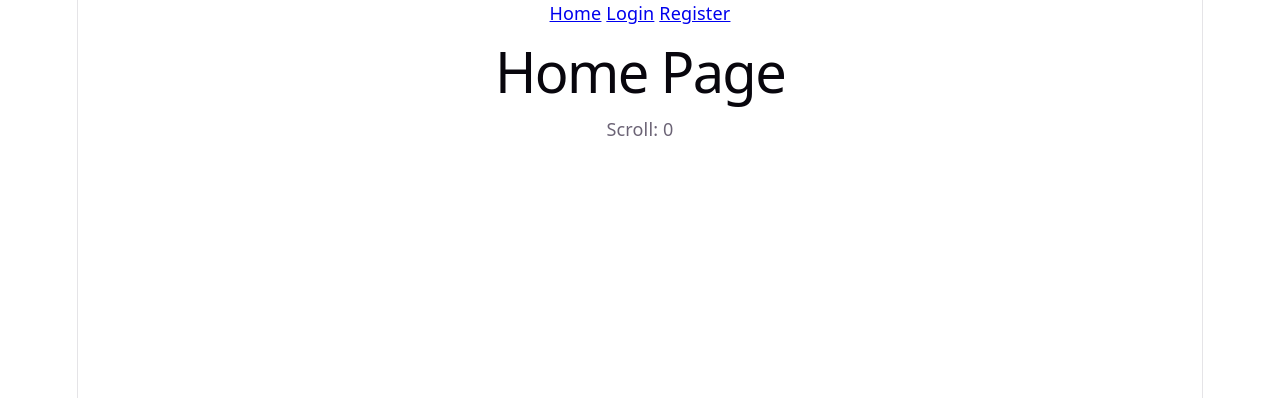
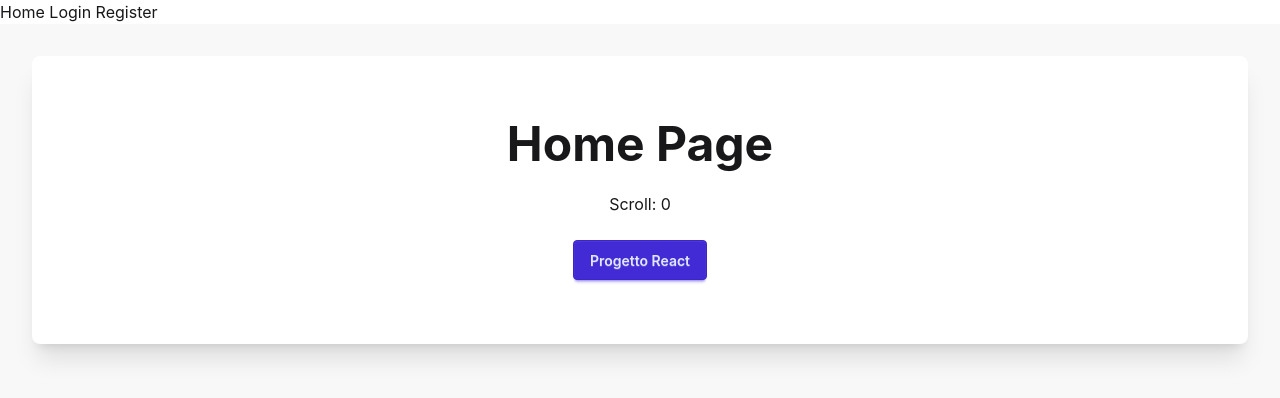
Before and after one commit to marconaccarato28-max/Selfwork-React-Router, a React (Vite) app: page / in a window 1280 px wide. Shown: the top 398 px of the page. Built offline with nearby package versions, Linux system fonts and the light colour scheme.

Commit message:
Selfwork Tailwind e daisyUI completato

```diff
--- a/package.json
+++ b/package.json
@@ -10,9 +10,12 @@
     "preview": "vite preview"
   },
   "dependencies": {
+    "@tailwindcss/vite": "^4.3.3",
+    "daisyui": "^5.7.47",
     "react": "^19.2.8",
     "react-dom": "^19.2.8",
-    "react-router-dom": "^7.18.4"
+    "react-router-dom": "^7.18.4",
+    "tailwindcss": "^4.3.3"
   },
   "devDependencies": {
     "@types/react": "^19.2.18",
--- a/src/index.css
+++ b/src/index.css
@@ -1,111 +1,2 @@
-:root {
-  --text: #6b6375;
-  --text-h: #08060d;
-  --bg: #fff;
-  --border: #e5e4e7;
-  --code-bg: #f4f3ec;
-  --accent: #aa3bff;
-  --accent-bg: rgba(170, 59, 255, 0.1);
-  --accent-border: rgba(170, 59, 255, 0.5);
-  --social-bg: rgba(244, 243, 236, 0.5);
-  --shadow:
-    rgba(0, 0, 0, 0.1) 0 10px 15px -3px, rgba(0, 0, 0, 0.05) 0 4px 6px -2px;
-
-  --sans: system-ui, 'Segoe UI', Roboto, sans-serif;
-  --heading: system-ui, 'Segoe UI', Roboto, sans-serif;
-  --mono: ui-monospace, Consolas, monospace;
-
-  font: 18px/145% var(--sans);
-  letter-spacing: 0.18px;
-  color-scheme: light dark;
-  color: var(--text);
-  background: var(--bg);
-  font-synthesis: none;
-  text-rendering: optimizeLegibility;
-  -webkit-font-smoothing: antialiased;
-  -moz-osx-font-smoothing: grayscale;
-
-  @media (max-width: 1024px) {
-    font-size: 16px;
-  }
-}
-
-@media (prefers-color-scheme: dark) {
-  :root {
-    --text: #9ca3af;
-    --text-h: #f3f4f6;
-    --bg: #16171d;
-    --border: #2e303a;
-    --code-bg: #1f2028;
-    --accent: #c084fc;
-    --accent-bg: rgba(192, 132, 252, 0.15);
-    --accent-border: rgba(192, 132, 252, 0.5);
-    --social-bg: rgba(47, 48, 58, 0.5);
-    --shadow:
-      rgba(0, 0, 0, 0.4) 0 10px 15px -3px, rgba(0, 0, 0, 0.25) 0 4px 6px -2px;
-  }
-
-  #social .button-icon {
-    filter: invert(1) brightness(2);
-  }
-}
-
-body {
-  margin: 0;
-}
-
-#root {
-  width: 1126px;
-  max-width: 100%;
-  margin: 0 auto;
-  text-align: center;
-  border-inline: 1px solid var(--border);
-  min-height: 100svh;
-  display: flex;
-  flex-direction: column;
-  box-sizing: border-box;
-}
-
-h1,
-h2 {
-  font-family: var(--heading);
-  font-weight: 500;
-  color: var(--text-h);
-}
-
-h1 {
-  font-size: 56px;
-  letter-spacing: -1.68px;
-  margin: 32px 0;
-  @media (max-width: 1024px) {
-    font-size: 36px;
-    margin: 20px 0;
-  }
-}
-h2 {
-  font-size: 24px;
-  line-height: 118%;
-  letter-spacing: -0.24px;
-  margin: 0 0 8px;
-  @media (max-width: 1024px) {
-    font-size: 20px;
-  }
-}
-p {
-  margin: 0;
-}
-
-code,
-.counter {
-  font-family: var(--mono);
-  display: inline-flex;
-  border-radius: 4px;
-  color: var(--text-h);
-}
-
-code {
-  font-size: 15px;
-  line-height: 135%;
-  padding: 4px 8px;
-  background: var(--code-bg);
-}
+@import "tailwindcss";
+@plugin "daisyui";
--- a/src/pages/Home.jsx
+++ b/src/pages/Home.jsx
@@ -6,15 +6,29 @@ const scrollY = useScroll();
 
 return (
 
-<>
+<main className="min-h-screen bg-base-200 p-8">
 
-<h1>Home Page</h1>
+<div className="hero bg-base-100 rounded-box shadow-xl">
 
-<p>Scroll: {scrollY}</p>
+<div className="hero-content text-center py-16">
 
-<div style={{ height: "1500px" }}></div>
+<div>
 
-</>
+<h1 className="text-5xl font-bold">Home Page</h1>
+
+<p className="py-6">Scroll: {scrollY}</p>
+
+<button className="btn btn-primary">Progetto React</button>
+
+</div>
+
+</div>
+
+</div>
+
+<div className="h-[1500px]"></div>
+
+</main>
 
 );
 
--- a/vite.config.js
+++ b/vite.config.js
@@ -1,7 +1,7 @@
-import react from '@vitejs/plugin-react'
-import { defineConfig } from 'vite'
+import { defineConfig } from "vite";
+import react from "@vitejs/plugin-react";
+import tailwindcss from "@tailwindcss/vite";
 
-// https://vite.dev/config/
 export default defineConfig({
-  plugins: [react()],
-})
+  plugins: [react(), tailwindcss()],
+});
```
Also changed, not shown: 1 other file (tests, documents, lock files or other folders).
